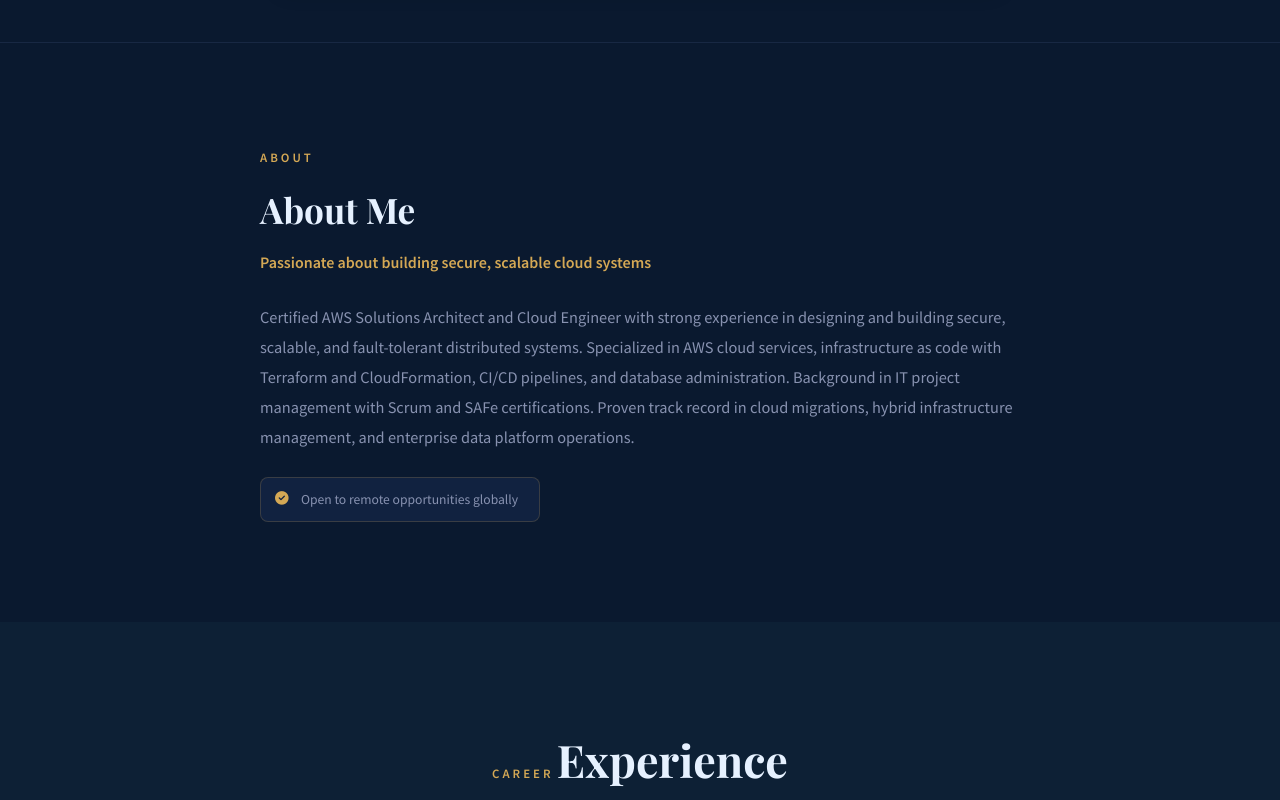
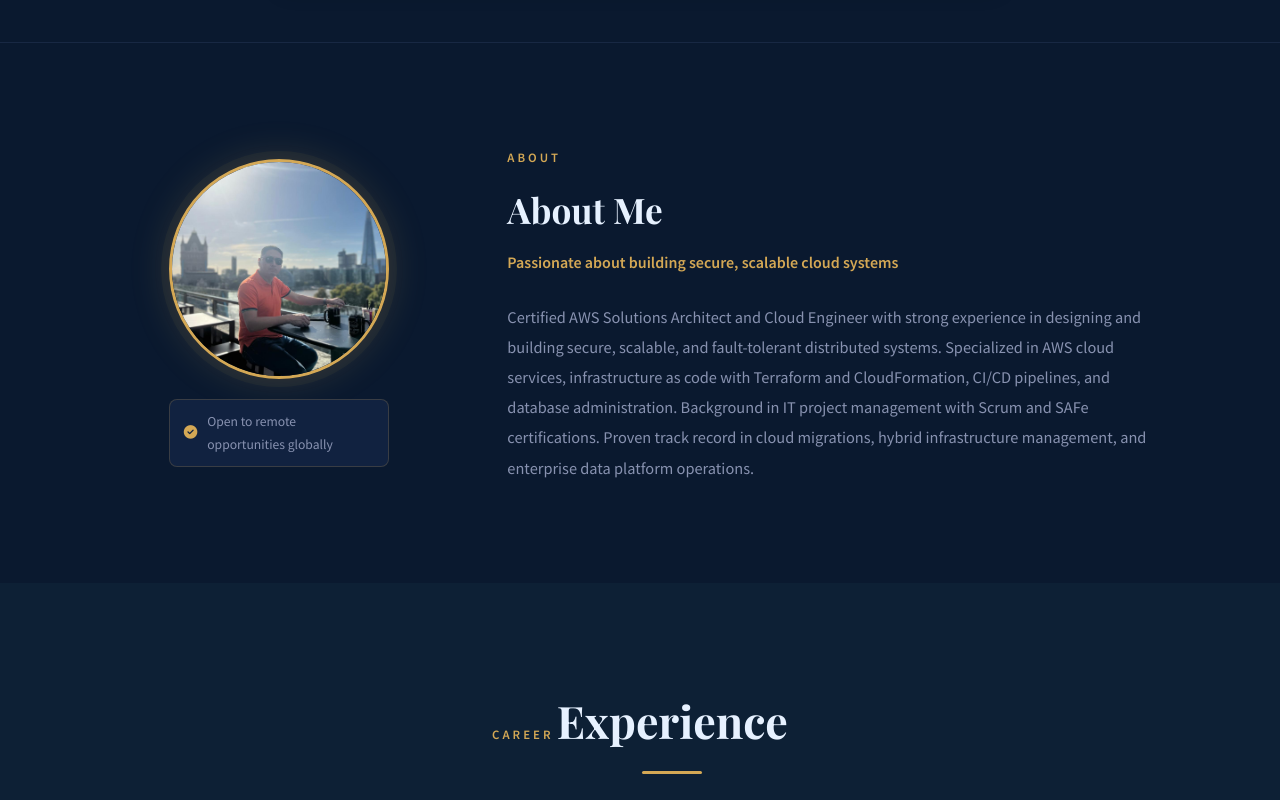
Before and after one commit to aolmedof/gerardo-olmedof-web, a plain HTML site: page index.html in a window 1280 px wide. Shown: the part 1214-2014 px from the top of the page. Drawn offline with nearby package versions, Linux system fonts and the light colour scheme; a small style sheet from the web is missing; a web font is replaced by a local one.

Commit message:
feat: add Gerardo profile photo to hero and about sections

```diff
--- a/index.html
+++ b/index.html
@@ -75,7 +75,7 @@
     <canvas id="hero-canvas" aria-hidden="true"></canvas>
     <div class="hero-gradient" aria-hidden="true"></div>
 
-    <div class="hero-inner hero-single">
+    <div class="hero-inner">
       <div class="hero-content">
         <p class="hero-greeting" data-i18n="hero.greeting">Hi, I'm</p>
 
@@ -104,6 +104,10 @@
             <span data-i18n="hero.cta_cv">Download CV</span>
           </a>
         </div>
+      </div>
+
+      <div class="hero-photo">
+        <img src="img/profile_photo.jpeg" alt="Gerardo O. Flores" />
       </div>
     </div>
 
@@ -155,7 +159,19 @@
   ═══════════════════════════════════════════ -->
   <section id="about" class="section">
     <div class="container">
-      <div class="about-text-wrapper" data-aos="fade-up">
+      <div class="about-grid">
+
+        <div class="about-photo-wrapper" data-aos="fade-right">
+          <img src="img/profile_photo.jpeg" alt="Gerardo O. Flores" class="about-photo-img" />
+          <div class="about-badges">
+            <div class="about-badge">
+              <i class="fa-solid fa-circle-check"></i>
+              <span data-i18n="about.availability">Open to remote opportunities globally</span>
+            </div>
+          </div>
+        </div>
+
+        <div class="about-text-block" data-aos="fade-left">
           <span class="section-tag">About</span>
           <h2 data-i18n="about.title">About Me</h2>
           <p class="about-subtitle" data-i18n="about.subtitle">
@@ -165,12 +181,8 @@
             Certified AWS Solutions Architect and Cloud Engineer with strong experience in designing
             and building secure, scalable, and fault-tolerant distributed systems.
           </p>
-        <div class="about-badges">
-          <div class="about-badge">
-            <i class="fa-solid fa-circle-check"></i>
-            <span data-i18n="about.availability">Open to remote opportunities globally</span>
         </div>
-        </div>
+
       </div>
     </div>
   </section>
```
Also changed, not shown: img/profile_photo.jpeg (added). Lines whose indentation alone changed are shown as unchanged.
